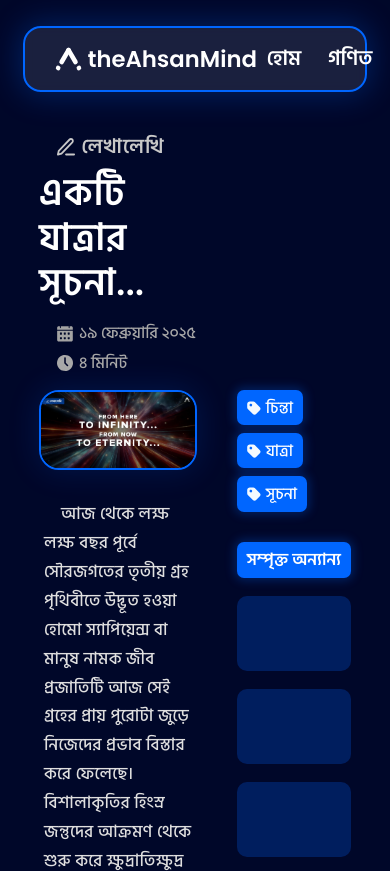
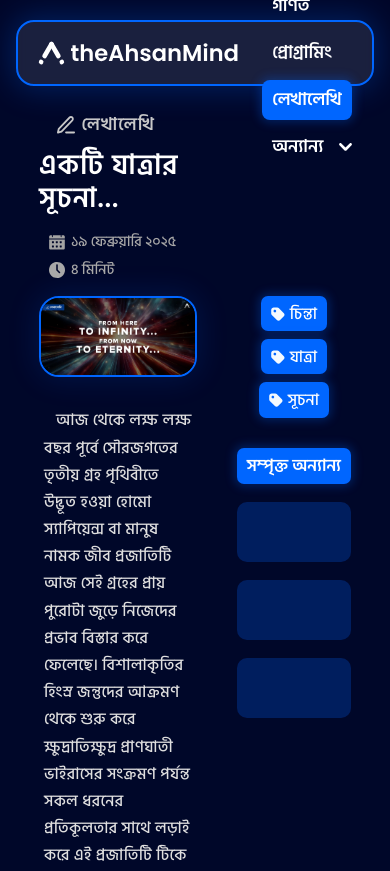
Before and after one commit to theahsanmind/theahsanmind.github.io, a plain HTML site: page article.html in a window 390 px wide. Shown: the top 871 px of the page. Drawn offline with Linux system fonts and the light colour scheme.

Commit message:
Responsive trial

```diff
--- a/article.css
+++ b/article.css
@@ -299,3 +299,60 @@ footer {
   box-shadow: 0px 0px 30px 4px rgba(0, 102, 255, 0.25);
   margin-top: 80px;
 }
+
+/* Trying to make it responsive */
+@media (max-width: 600px) {
+  body {
+    padding-top: 110px;
+  }
+
+  .navbar {
+    width: 92%;
+    margin: 20px auto;
+    padding: 8px 20px;
+  }
+
+  .menu {
+    flex-direction: column;
+    align-items: flex-start;
+  }
+
+  .menu li {
+    font-size: 1.1rem;
+  }
+
+  .nav-item {
+    padding: 5px 10px;
+  }
+
+  .blog-post h2 {
+    font-size: 1.75rem;
+  }
+
+  .blog-post h3 {
+    font-size: 1.1rem;
+  }
+
+  .date, .reading-time {
+    font-size: 0.9rem;
+    margin-left: 10px;
+  }
+
+  .blog-post p {
+    font-size: 1rem;
+    text-indent: 12px;
+  }
+
+  .tags, .relevant-others {
+    justify-content: center;
+  }
+
+  .relevant-contents {
+    height: 60px;
+  }
+
+  footer {
+    font-size: 0.9rem;
+    padding: 30px 0;
+  }
+}
```
